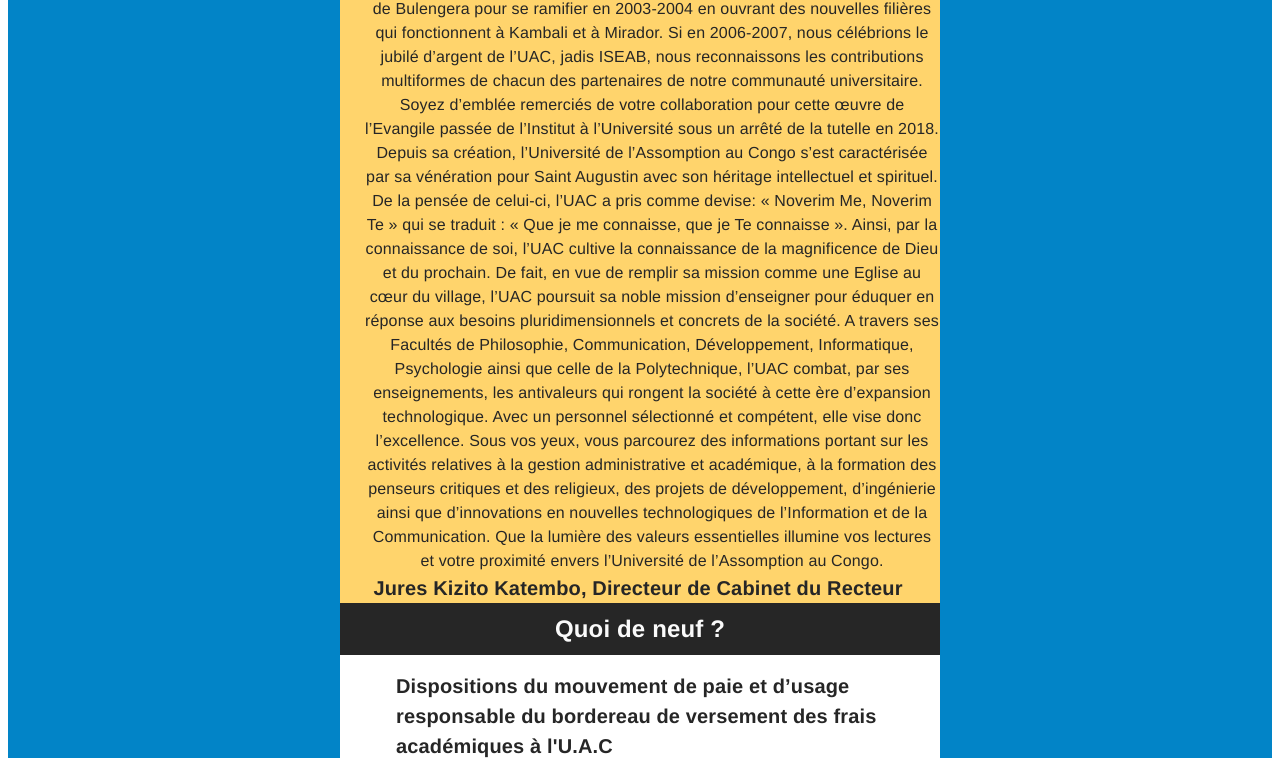
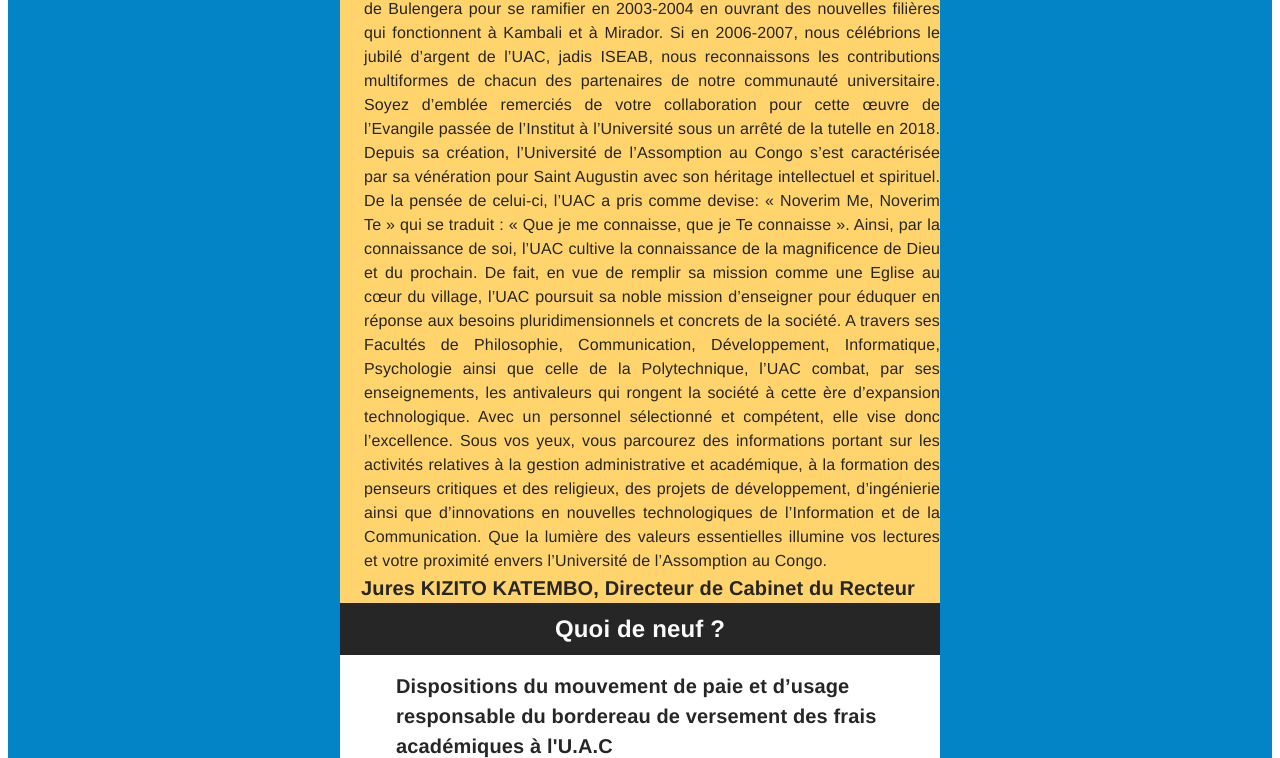
Before and after one commit to UAC-Butembo/Newsletter_Avril, a plain HTML site: page index.html in a window 1280 px wide. Shown: the part 786-1544 px from the top of the page. Drawn offline with Linux system fonts and the light colour scheme.

Commit message:
Update index.html

```diff
--- a/index.html
+++ b/index.html
@@ -119,7 +119,7 @@
                   L’UAC, une terre fertile pour les communautés dans le besoin
                 </h3>
                 <div
-                  style="font-weight:normal;text-align:center;padding:0px 0px 0px 24px"
+                  style="font-weight:normal;text-align:justify;padding:0px 0px 0px 24px"
                 >
                   L’Université de l’Assomption au Congo, UAC en sigle, est une
                   œuvre mobilisatrice de la Congrégation des Pères Augustins de
@@ -163,7 +163,7 @@
               <h3
                 style="background-color:#ffd46c;font-weight:bold;text-align:center;margin:0;font-size:20px;padding:0px 24px 0px 20px"
               >
-                Jures Kizito Katembo, Directeur de Cabinet du Recteur
+                Jures KIZITO KATEMBO, Directeur de Cabinet du Recteur
               </h3>
               <h2
                 style="color:#FAFAFA;background-color:#262626;font-weight:bold;text-align:center;margin:0;font-size:24px;padding:8px 24px 8px 24px"
```
